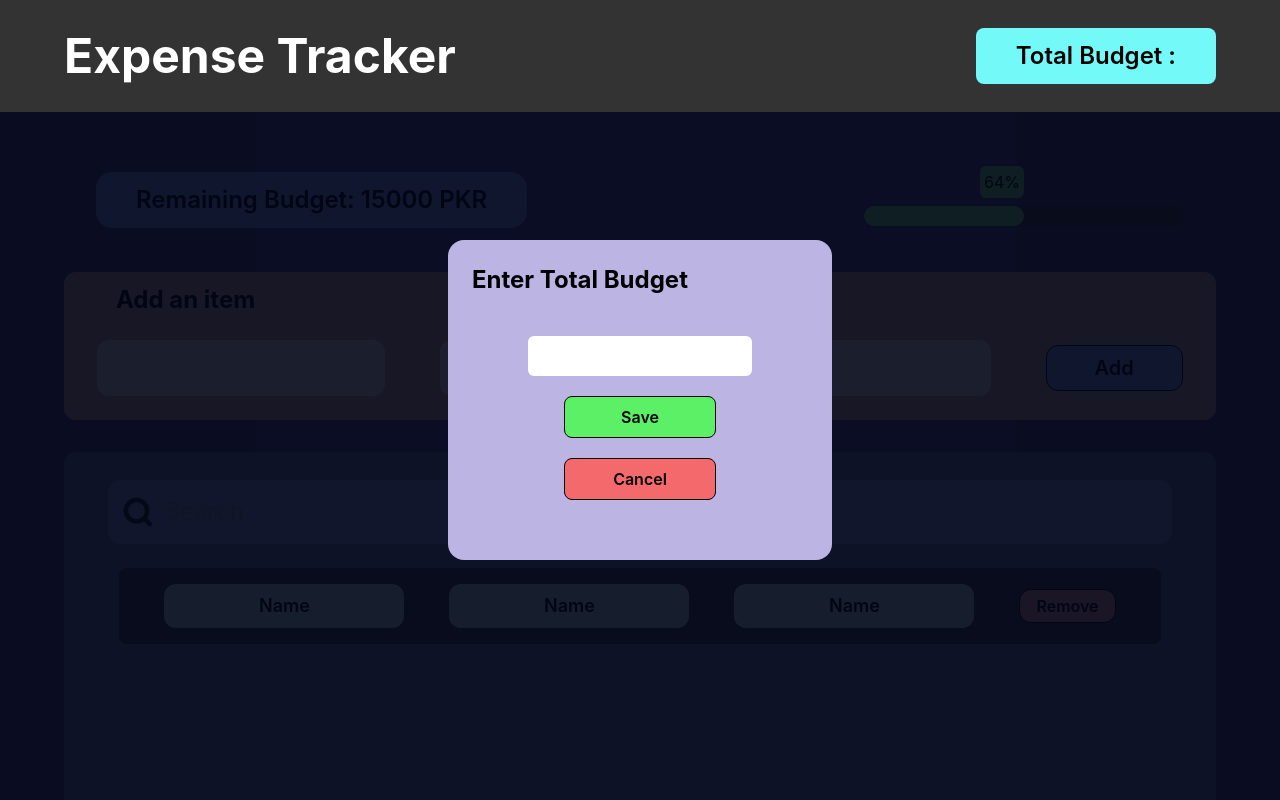
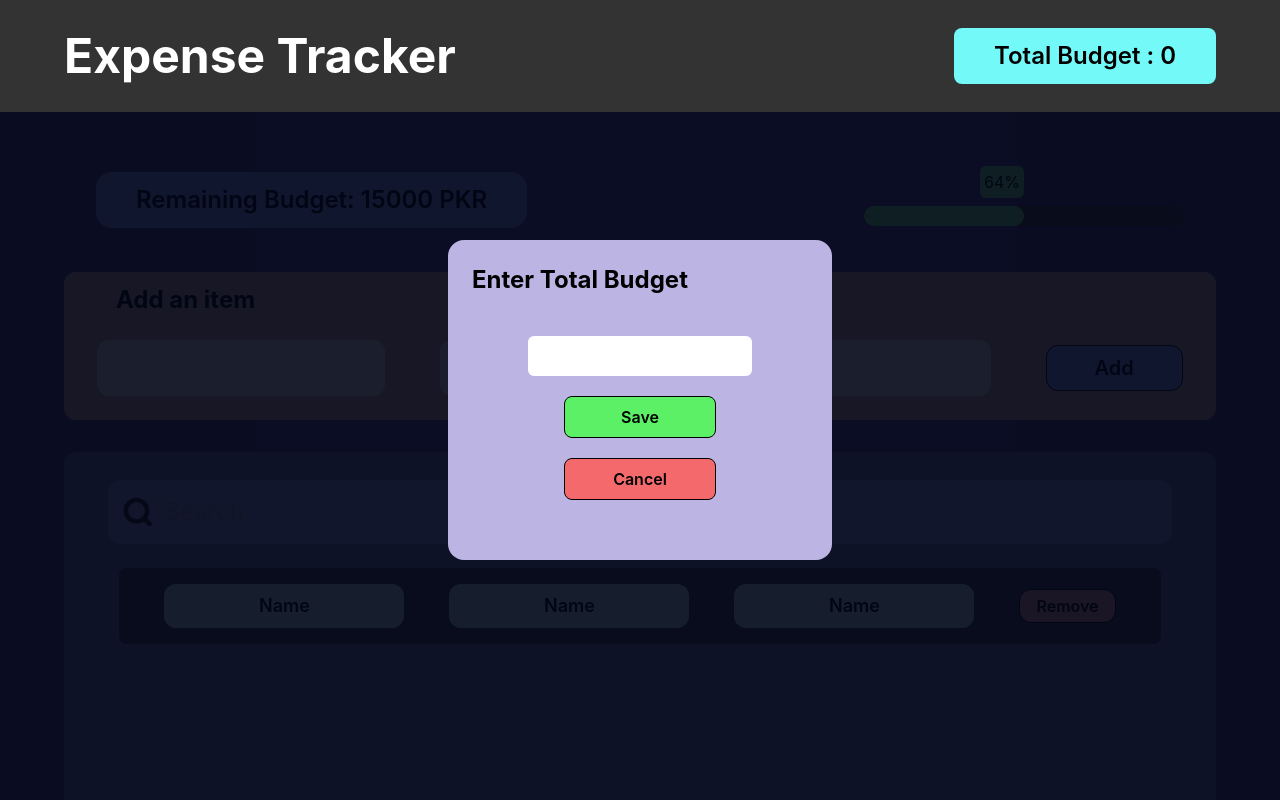
Before and after one commit to Shadow-unknown123/ExpenseTracker, a React (Create React App) app: page / in a window 1280 px wide. Shown: the top 800 px of the page. Built offline with nearby package versions, Linux system fonts and the light colour scheme.

Commit message:
add the functionality of entering tota budget

```diff
--- a/src/App.js
+++ b/src/App.js
@@ -6,12 +6,23 @@ import ExpenseForm from "./components/ExpenseForm";
 import ExpenseList from "./components/ExpenseList";
 
 function App() {
+  //------------buffer type memory-------------------------//
+
+  let budinp;
+
+  //-------------------------------------------------------//
+
+  const [budget, setBudget] = useState(0);
   const [isModalOpen, setIsModalOpen] = useState(true);
+
+  const funcModal = () => {
+    setIsModalOpen(true);
+  };
 
   return (
     <>
       <main>
-        <Header />
+        <Header onTotalClick={funcModal} budget={budget} />
         <Remaining />
         <ExpenseForm />
         <ExpenseList />
@@ -24,10 +35,24 @@ function App() {
               Enter Total Budget{" "}
             </h1>
             <div className="py-10 flex justify-center items-center flex-col">
-              <input className="rounded-md h-10 w-56" type="text" />
-              <button className="mt-5 font-semibold bg-[#5CF066] py-2 px-14 rounded-lg border-black border ">
+              <input
+                onChange={(e) => {
+                  budinp = e.target.value;
+                }}
+                className="rounded-md h-10 w-56 ps-2"
+                type="text"
+              />
+
+              <button
+                onClick={() => {
+                  setBudget(budinp);
+                  setIsModalOpen(false);
+                }}
+                className="mt-5 font-semibold bg-[#5CF066] py-2 px-14 rounded-lg border-black border "
+              >
                 Save
               </button>
+
               <button
                 className="mt-5 font-semibold bg-[#F46A6C] py-2 px-12 rounded-lg border-black border "
                 onClick={() => {
--- a/src/components/Header.js
+++ b/src/components/Header.js
@@ -1,4 +1,4 @@
-export default function Header() {
+export default function Header({ onTotalClick, budget }) {
   return (
     <>
       <div className="sm:flex sm:bg-[#333333] sm:justify-between sm:px-16 sticky top-0 z-10 ">
@@ -6,8 +6,11 @@ export default function Header() {
           <h1>Expense Tracker</h1>
         </div>
         <div className=" flex justify-center items-center">
-          <div className="bg-[#333333] py-3 px-20 rounded-b-[14px] font-semibold text-[#74F9F9] sm:text-xl lg:text-2xl 2xl:text-3xl sm:text-black sm:h-3 sm:px-10  sm:py-6 lg:py-7 sm:bg-[#74F9F9] sm:rounded-lg sm:flex sm:justify-center sm:items-center">
-            Total Budget :
+          <div
+            onClick={onTotalClick}
+            className="bg-[#333333] py-3 px-20 rounded-b-[14px] font-semibold text-[#74F9F9] sm:text-xl lg:text-2xl 2xl:text-3xl sm:text-black sm:h-3 sm:px-10  sm:py-6 lg:py-7 sm:bg-[#74F9F9] sm:rounded-lg sm:flex sm:justify-center sm:items-center"
+          >
+            Total Budget : {budget}
           </div>
         </div>
       </div>
```
